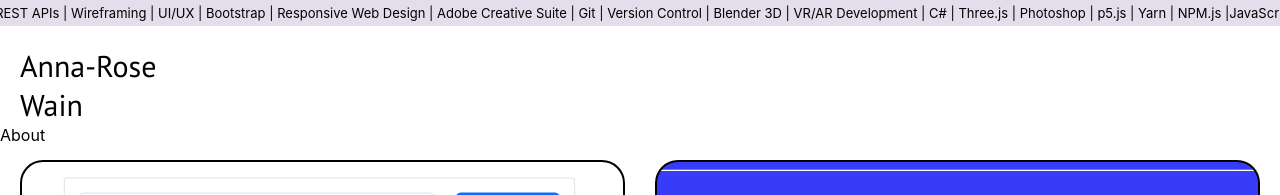
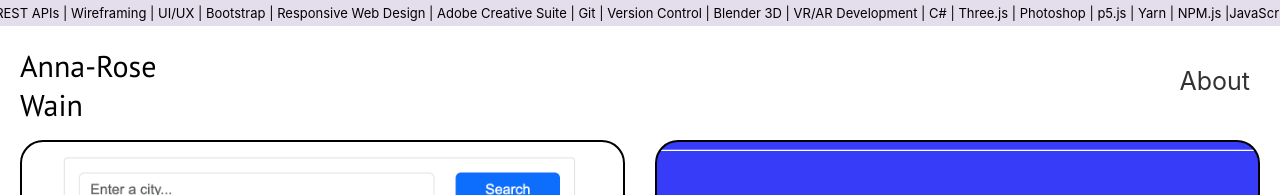
Before and after one commit to anna-rosew/anna-rose-wain, a React (Create React App) app: page / in a window 1280 px wide. Shown: the top 195 px of the page. Built offline with nearby package versions, Linux system fonts and the light colour scheme; a web font is replaced by a local one.

Commit message:
Header flexbox

```diff
--- a/src/Components/Header.js
+++ b/src/Components/Header.js
@@ -6,14 +6,21 @@ import { Link } from "react-scroll";
 export default function Header() {
   return (
     <div className="Header">
-      <div className="logo block">
+      <div className="logo box">
         <h1>
           Anna-Rose <br />
           Wain
         </h1>
       </div>
-      <div className="about-link">
-        <Link to="about" smooth={true} duration={500} alt="About">
+
+      <div className="about-link box">
+        <Link
+          to="about"
+          smooth={true}
+          duration={500}
+          alt="About"
+          className="about-anchor"
+        >
           About
         </Link>
       </div>
--- a/src/Styles/Header.css
+++ b/src/Styles/Header.css
@@ -1,3 +1,24 @@
-.block {
-  display: block;
+.Header {
+  display: flex;
 }
+
+.box {
+  flex: 1;
+}
+
+.about-link {
+  font-size: 25px;
+  margin: 40px 30px 20px 10px;
+  text-align: right;
+  opacity: 80%;
+}
+.about-anchor:hover {
+  cursor: pointer;
+  text-decoration: underline;
+}
+
+@media (max-width: 960px) {
+  .logo {
+    margin-bottom: 10px;
+  }
+}
```
Also changed, not shown: src/App.js (+5 -2 lines).
